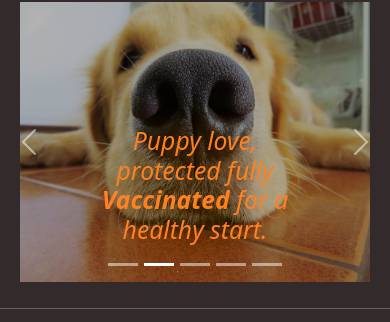
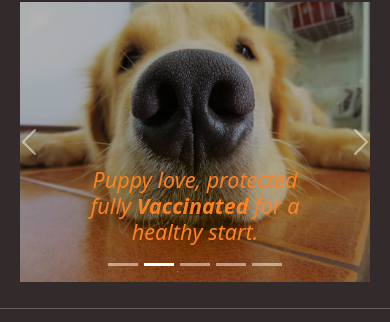
Before and after one commit to Rohit02r/dogsden, a React (Create React App) app: page / in a window 390 px wide. Shown: the part 91-413 px from the top of the page. Built offline with nearby package versions, Linux system fonts and the light colour scheme.

Commit message:
Updated the code

```diff
--- a/src/components/Carousel.js
+++ b/src/components/Carousel.js
@@ -14,35 +14,35 @@ function Carousels() {
             <Carousel.Item>
                 <img src={Coverg} alt="Coverg" className="d-block imsi"/>
                 <Carousel.Caption className="cap">
-                <em><h2>From our family to yours trusted, <b>Responsible</b> Breeders .</h2></em>
+                <em><h4>From our family to yours trusted, <b>Responsible</b> Breeders .</h4></em>
                 </Carousel.Caption>
             </Carousel.Item>
 
             <Carousel.Item>
                 <img src={Gn} alt="Gn" className="d-block imsi"/>
                 <Carousel.Caption className="cap">
-                    <em><h2>Puppy love, protected fully <b><em>Vaccinated</em></b> for a healthy start.</h2></em>
+                    <em><h4>Puppy love, protected fully <b><em>Vaccinated</em></b> for a healthy start.</h4></em>
                 </Carousel.Caption>
             </Carousel.Item>
 
             <Carousel.Item>
                 <img src={gr} alt="gr" className="d-block imsi"/>
                 <Carousel.Caption className="cap">
-                    <em><h2>Strong, happy, and full of life <b><em>Healthy Dogs</em></b> raised with care</h2></em>
+                    <em><h4>Strong, happy, and full of life <b><em>Healthy Dogs</em></b> raised with care</h4></em>
                 </Carousel.Caption>
             </Carousel.Item>
 
             <Carousel.Item>
                 <img src={p} alt="p" className="d-block imsi"/>
                 <Carousel.Caption className="cap">
-                <em><h2>Get your <b><em>Dream Dog </em></b> at half the price 50% off on all breeds</h2></em>
+                <em><h4>Get your <b><em>Dream Dog </em></b> at half the price 50% off on all breeds</h4></em>
                 </Carousel.Caption>
             </Carousel.Item>
 
             <Carousel.Item>
                 <img src={s} alt="s" className="d-block imsi"/>
                 <Carousel.Caption className="cap">
-                <em><h2><b><em>Your Dog</em></b> is waiting for You</h2></em>
+                <em><h4><b><em>Your Dog</em></b> is waiting for You</h4></em>
                 </Carousel.Caption>
             </Carousel.Item>
         </Carousel>
--- a/src/styles/Carousel.css
+++ b/src/styles/Carousel.css
@@ -22,10 +22,17 @@
         height: 300px;
         width: 100%;
     }
+    .cap{
+        margin: 0% auto;
+        padding: 5%;
+        font-size: smaller;
+        font-weight: 100;
+        text-shadow: 2px 2px 45px;
+    }
 }
 .cap{
     margin: 0% auto;
     padding: 5%;
-
+    color:#FF8225 ;
     text-shadow: 2px 2px 45px;
 }
```
